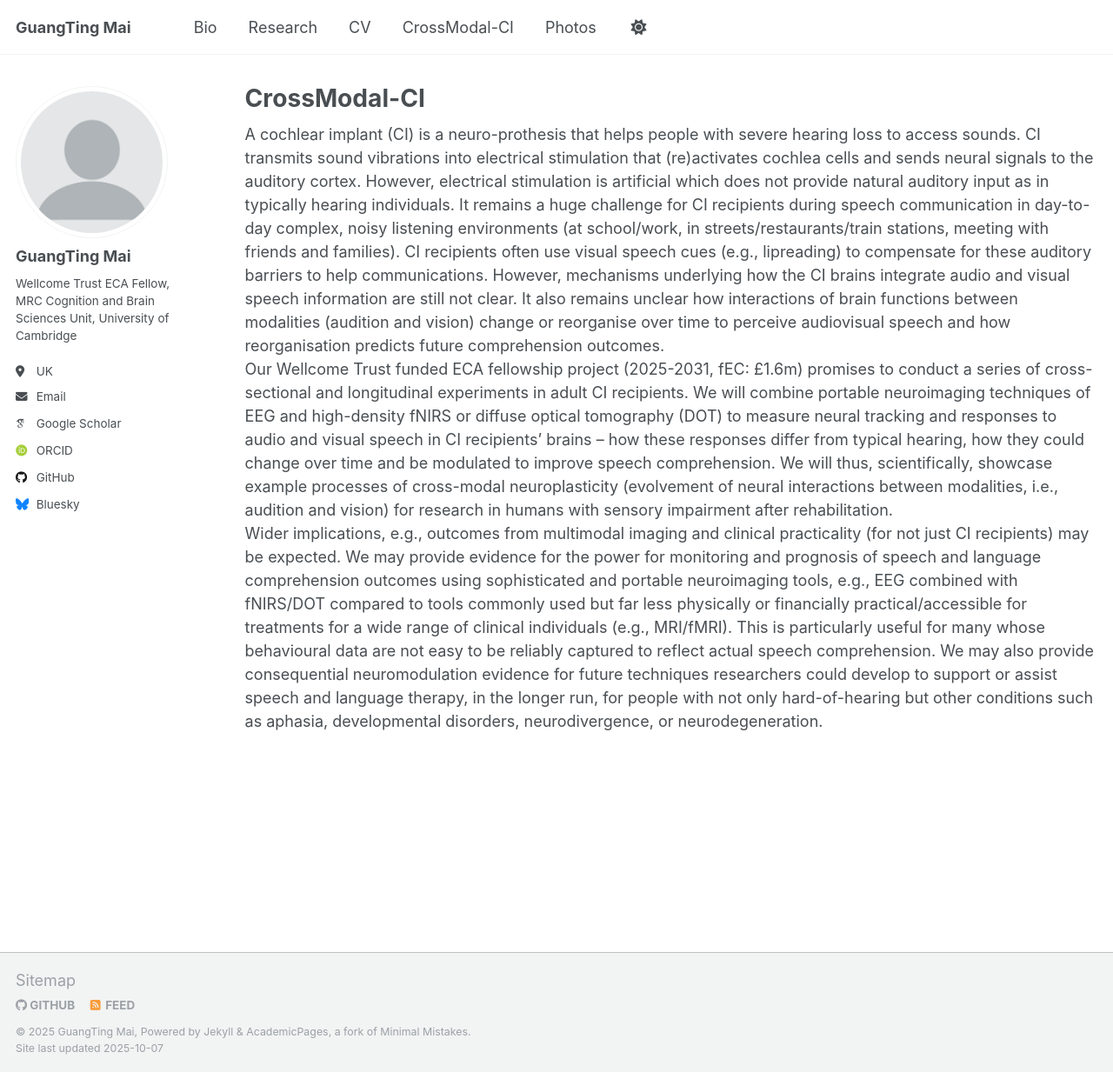
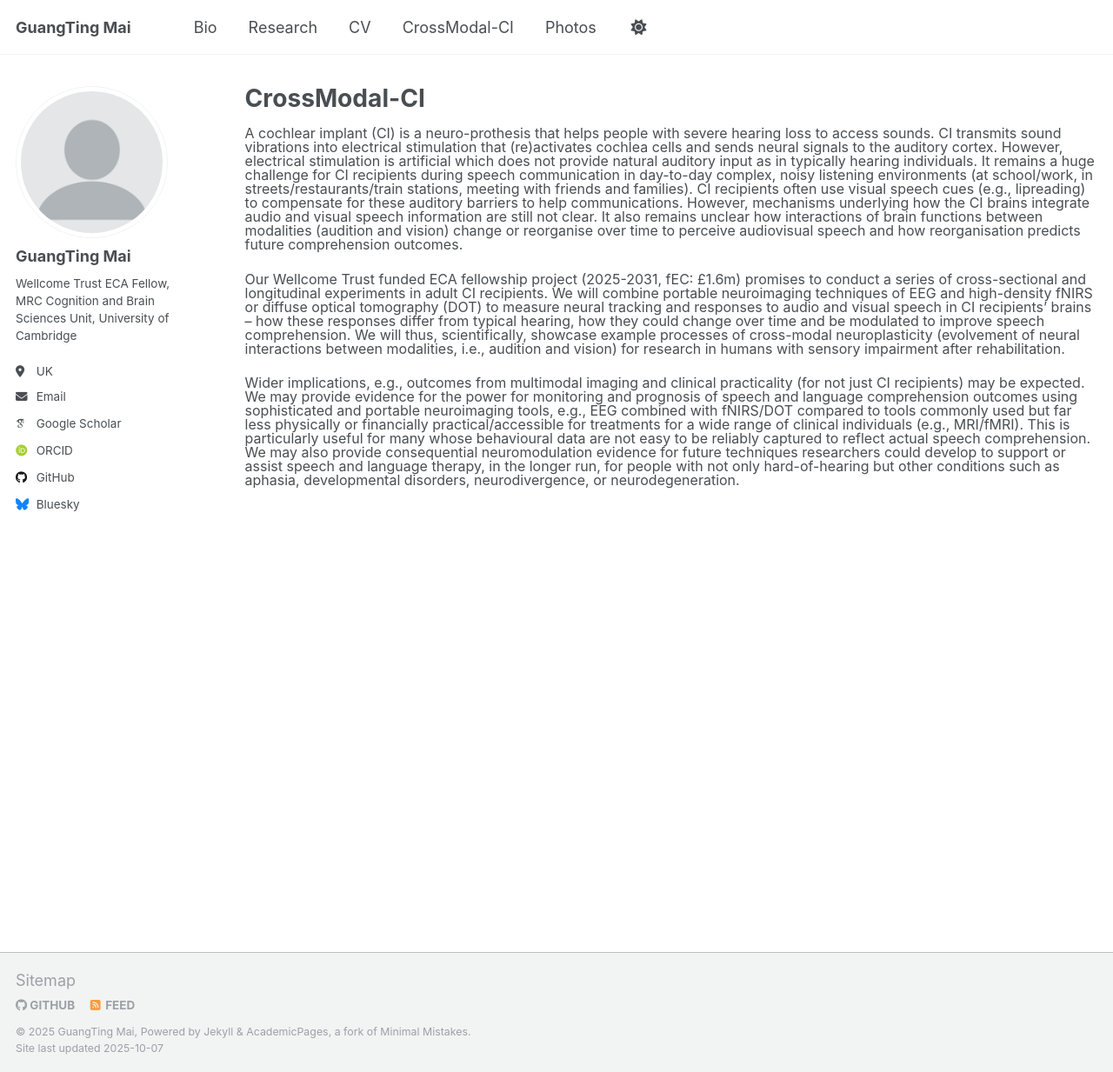
Before and after one commit to guangtingmai/guangtingmai.github.io, a Jekyll site: the page built from _pages/CrossModal-CI.html, in a window 1280 px wide and 1233 px high. Shown: the whole window at 87% size. Built offline with Jekyll 4.4.1, drawn with Linux system fonts in a browser that asks for light colours; some web fonts are replaced.

Commit message:
Update CrossModal-CI.html

```diff
--- a/_pages/CrossModal-CI.html
+++ b/_pages/CrossModal-CI.html
@@ -5,8 +5,6 @@
 author_profile: true
 ---
 
-A cochlear implant (CI) is a neuro-prothesis that helps people with severe hearing loss to access sounds. CI transmits sound vibrations into electrical stimulation that (re)activates cochlea cells and sends neural signals to the auditory cortex. However, electrical stimulation is artificial which does not provide natural auditory input as in typically hearing individuals. It remains a huge challenge for CI recipients during speech communication in day-to-day complex, noisy listening environments (at school/work, in streets/restaurants/train stations, meeting with friends and families). CI recipients often use visual speech cues (e.g., lipreading) to compensate for these auditory barriers to help communications. However, mechanisms underlying how the CI brains integrate audio and visual speech information are still not clear. It also remains unclear how interactions of brain functions between modalities (audition and vision) change or reorganise over time to perceive audiovisual speech and how reorganisation predicts future comprehension outcomes.
-<br>
-Our Wellcome Trust funded ECA fellowship project (2025-2031, fEC: £1.6m) promises to conduct a series of cross-sectional and longitudinal experiments in adult CI recipients. We will combine portable neuroimaging techniques of EEG and high-density fNIRS or diffuse optical tomography (DOT) to measure neural tracking and responses to audio and visual speech in CI recipients’ brains – how these responses differ from typical hearing, how they could change over time and be modulated to improve speech comprehension. We will thus, scientifically, showcase example processes of cross-modal neuroplasticity (evolvement of neural interactions between modalities, i.e., audition and vision) for research in humans with sensory impairment after rehabilitation.
-<br>
-Wider implications, e.g., outcomes from multimodal imaging and clinical practicality (for not just CI recipients) may be expected. We may provide evidence for the power for monitoring and prognosis of speech and language comprehension outcomes using sophisticated and portable neuroimaging tools, e.g., EEG combined with fNIRS/DOT compared to tools commonly used but far less physically or financially practical/accessible for treatments for a wide range of clinical individuals (e.g., MRI/fMRI). This is particularly useful for many whose behavioural data are not easy to be reliably captured to reflect actual speech comprehension. We may also provide consequential neuromodulation evidence for future techniques researchers could develop to support or assist speech and language therapy, in the longer run, for people with not only hard-of-hearing but other conditions such as aphasia, developmental disorders, neurodivergence, or neurodegeneration.
+<p><span style="font-size: 12pt;line-height: 1;display: block;margin-bottom: 0.1vh">A cochlear implant (CI) is a neuro-prothesis that helps people with severe hearing loss to access sounds. CI transmits sound vibrations into electrical stimulation that (re)activates cochlea cells and sends neural signals to the auditory cortex. However, electrical stimulation is artificial which does not provide natural auditory input as in typically hearing individuals. It remains a huge challenge for CI recipients during speech communication in day-to-day complex, noisy listening environments (at school/work, in streets/restaurants/train stations, meeting with friends and families). CI recipients often use visual speech cues (e.g., lipreading) to compensate for these auditory barriers to help communications. However, mechanisms underlying how the CI brains integrate audio and visual speech information are still not clear. It also remains unclear how interactions of brain functions between modalities (audition and vision) change or reorganise over time to perceive audiovisual speech and how reorganisation predicts future comprehension outcomes.</span></p>
+<p><span style="font-size: 12pt;line-height: 1;display: block;margin-bottom: 0.1vh">Our Wellcome Trust funded ECA fellowship project (2025-2031, fEC: £1.6m) promises to conduct a series of cross-sectional and longitudinal experiments in adult CI recipients. We will combine portable neuroimaging techniques of EEG and high-density fNIRS or diffuse optical tomography (DOT) to measure neural tracking and responses to audio and visual speech in CI recipients’ brains – how these responses differ from typical hearing, how they could change over time and be modulated to improve speech comprehension. We will thus, scientifically, showcase example processes of cross-modal neuroplasticity (evolvement of neural interactions between modalities, i.e., audition and vision) for research in humans with sensory impairment after rehabilitation.
+<p><span style="font-size: 12pt;line-height: 1;display: block;margin-bottom: 0.1vh">Wider implications, e.g., outcomes from multimodal imaging and clinical practicality (for not just CI recipients) may be expected. We may provide evidence for the power for monitoring and prognosis of speech and language comprehension outcomes using sophisticated and portable neuroimaging tools, e.g., EEG combined with fNIRS/DOT compared to tools commonly used but far less physically or financially practical/accessible for treatments for a wide range of clinical individuals (e.g., MRI/fMRI). This is particularly useful for many whose behavioural data are not easy to be reliably captured to reflect actual speech comprehension. We may also provide consequential neuromodulation evidence for future techniques researchers could develop to support or assist speech and language therapy, in the longer run, for people with not only hard-of-hearing but other conditions such as aphasia, developmental disorders, neurodivergence, or neurodegeneration.
```
